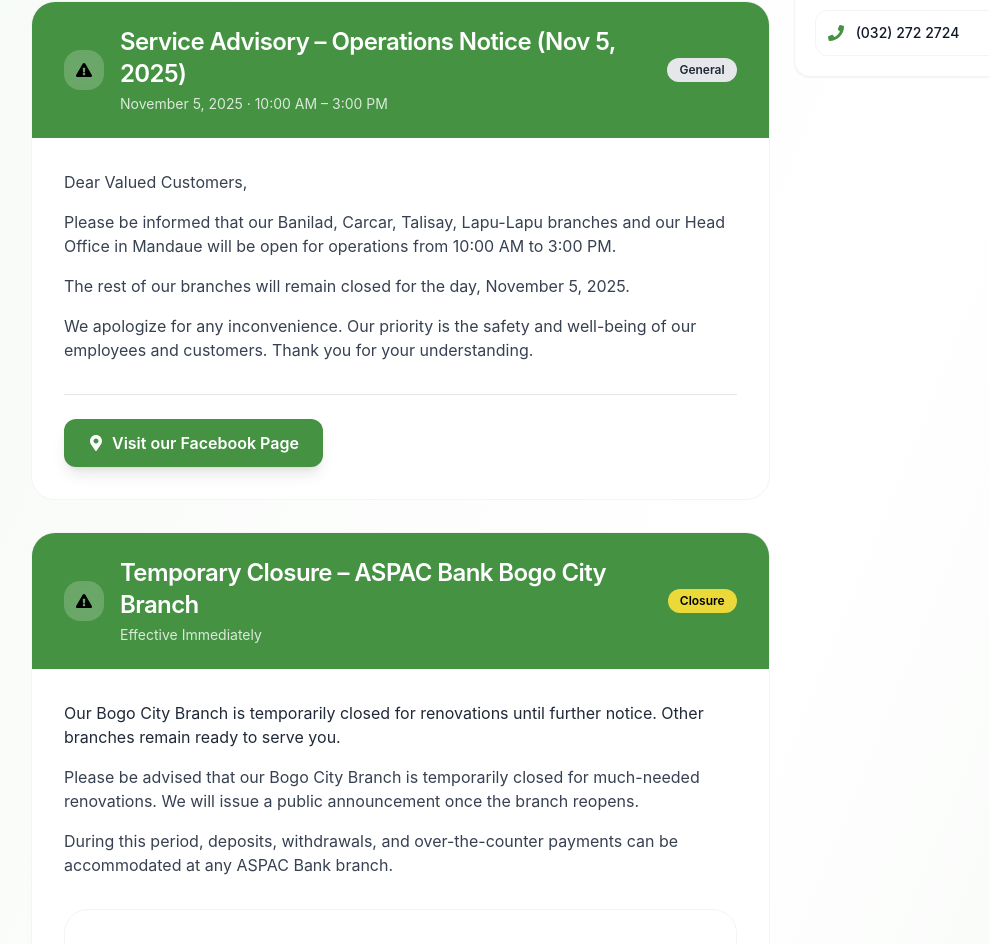
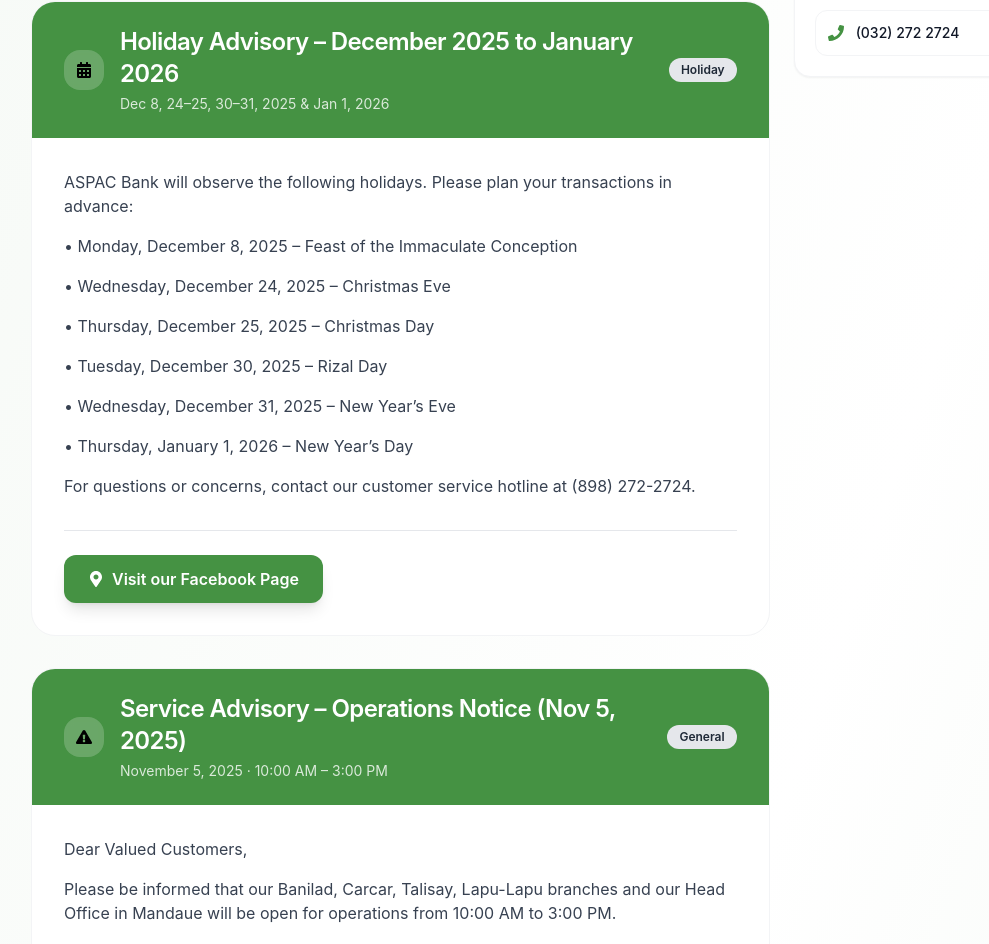
Before and after one commit to Christian-aspacbank/aspacbank, a React (Create React App) app: page /advisories in a window 1280 px wide. Shown: the part 595-1539 px from the top of the page, without its empty margins (49-1038 px from the left). Built offline with nearby package versions, Linux system fonts and the light colour scheme.

Commit message:
advisory_dec_2025
advisory_dec_2025

```diff
--- a/src/Pages/Advisories.tsx
+++ b/src/Pages/Advisories.tsx
@@ -5,6 +5,7 @@ import {
   FaExclamationTriangle,
   FaPhone,
   FaClock,
+  FaCalendarAlt,
   FaInfoCircle,
   FaMobileAlt,
   FaEnvelope,
@@ -12,6 +13,7 @@ import {
 import Seo from "../components/Seo";
 
 type AdvisoryKind =
+  | "Holiday"
   | "Closure"
   | "Relocation"
   | "Compliance"
@@ -34,6 +36,29 @@ type Advisory = {
 
 const ADVISORIES: Advisory[] = [
   /** NEW: Operations Notice from the provided image **/
+  {
+    id: "holiday-advisory-2025-12",
+    kind: "Holiday",
+    title: "Holiday Advisory – December 2025 to January 2026",
+    effective: "Dec 8, 24–25, 30–31, 2025 & Jan 1, 2026",
+    paragraphs: [
+      "ASPAC Bank will observe the following holidays. Please plan your transactions in advance:",
+      "• Monday, December 8, 2025 – Feast of the Immaculate Conception",
+      "• Wednesday, December 24, 2025 – Christmas Eve",
+      "• Thursday, December 25, 2025 – Christmas Day",
+      "• Tuesday, December 30, 2025 – Rizal Day",
+      "• Wednesday, December 31, 2025 – New Year’s Eve",
+      "• Thursday, January 1, 2026 – New Year’s Day",
+      "For questions or concerns, contact our customer service hotline at (898) 272-2724.",
+    ],
+    cta: {
+      label: "Visit our Facebook Page",
+      href: "https://www.facebook.com/aspacbank0620",
+    },
+    icon: <FaCalendarAlt className="text-black" />,
+    accent: "border-aspac-yellow",
+  },
+
   {
     id: "ops-notice-2025-11-05",
     kind: "General",
@@ -170,6 +195,7 @@ const KIND_BADGE: Record<AdvisoryKind, { bg: string; text: string }> = {
   Compliance: { bg: "bg-aspac-green-aa", text: "text-white" },
   Service: { bg: "bg-aspac-green-tint", text: "text-primary" },
   General: { bg: "bg-gray-200", text: "text-gray-800" },
+  Holiday: { bg: "bg-gray-200", text: "text-gray-800" },
 };
 
 const Hero: React.FC = () => (
```
